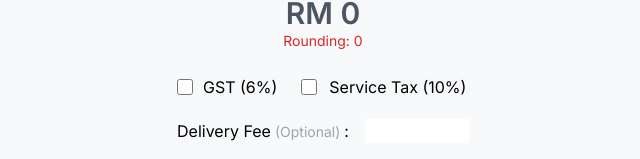
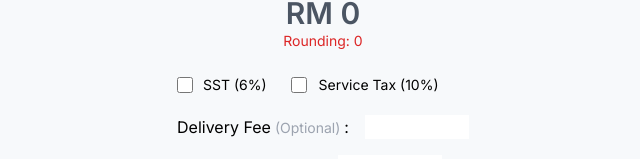
Before and after one commit to IcelandicIcecream/teh-almighty-lunch-calculator, a React (Create React App) app: page / in a window 1280 px wide. Shown: the part 137-296 px from the top of the page, without its empty margins (309-949 px from the left). Built offline with nearby package versions, Linux system fonts and the light colour scheme.

Commit message:
changed readme

```diff
--- a/src/components/extraFees.js
+++ b/src/components/extraFees.js
@@ -17,11 +17,11 @@ export default function SetFees() {
         <div className="flex flex-row py-2 space-x-6">
         <div className="flex flex-row items-center justify-center space-x-2.5">
             <input id="gst" className="flex-none w-5 h-5 lg:w-4 lg:h-4" type="checkbox" onClick={toggleGST(GST)} {...register("gst")}/>
-            <label htmlFor="gst">GST (6%)</label>
+            <label className="text-sm" htmlFor="gst">SST (6%)</label>
         </div>
         <div className="flex flex-row items-center justify-center space-x-3">
             <input id="servTax" className="flex-none w-5 h-5 lg:w-4 lg:h-4" type="checkbox" onClick={toggleServ(servTax)} {...register("servTax")}/>
-            <label htmlFor="servTax">Service Tax (10%)</label>
+            <label className="text-sm" htmlFor="servTax">Service Tax (10%)</label>
         </div>
         </div>
         <div className="flex flex-col">
```
Also changed, not shown: src/App.js (indentation only).
